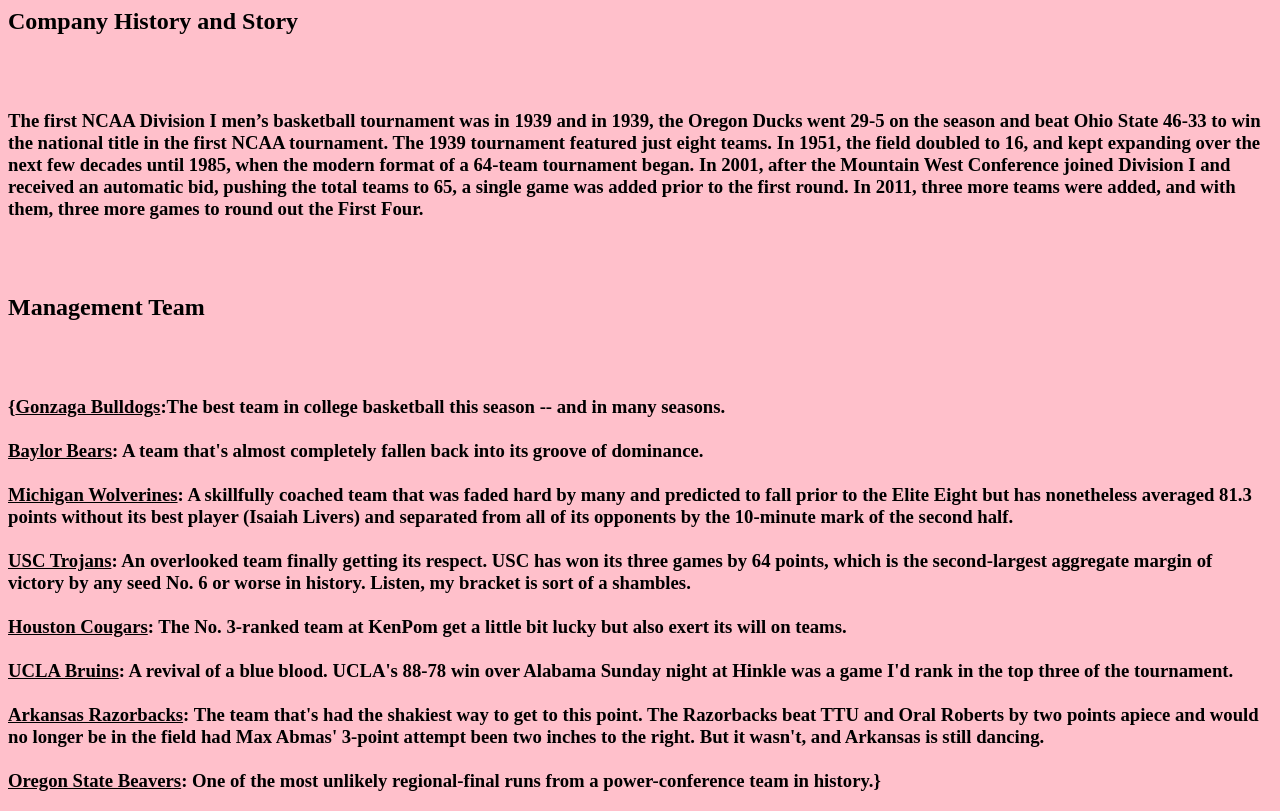
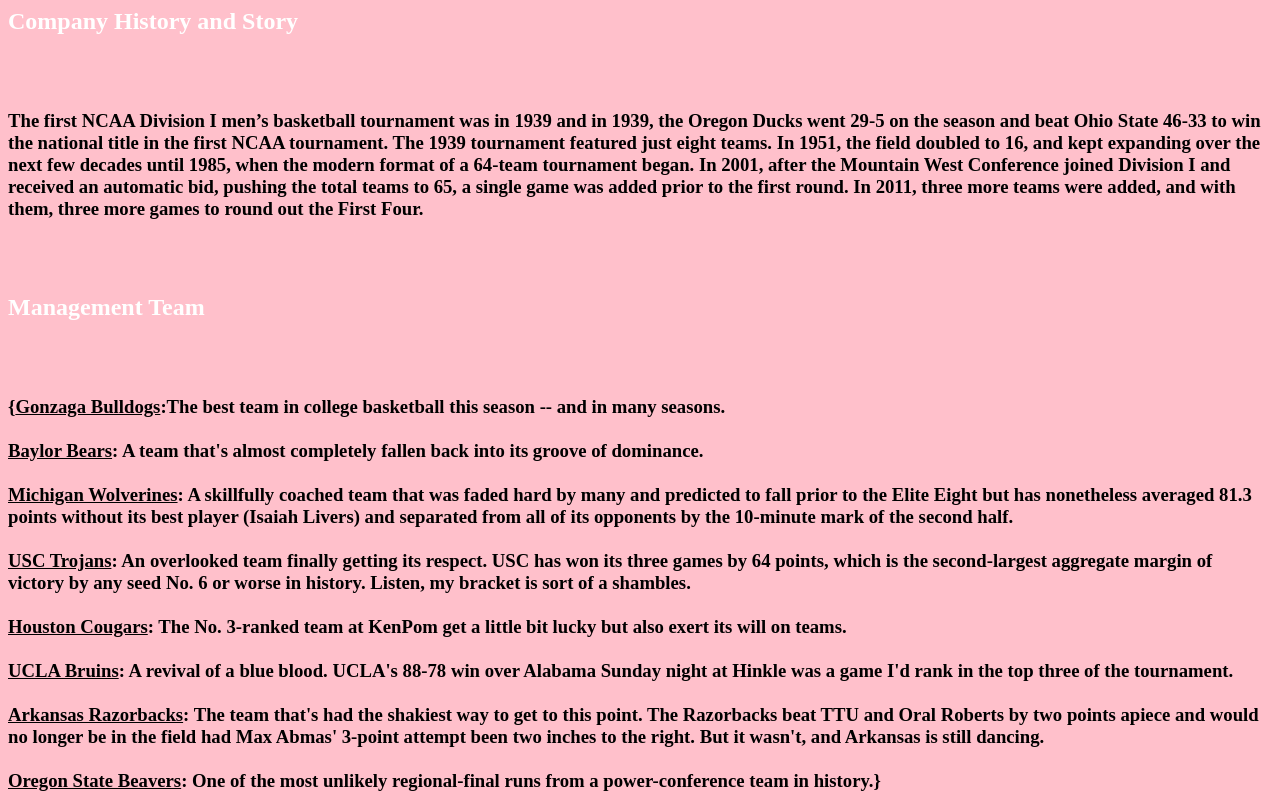
Before and after one commit to Dorisxixi/MGMT-382-project-1, a plain HTML site: page index.html in a window 1280 px wide. Drawn offline with Linux system fonts and the light colour scheme.

Commit message:
Update index.html

```diff
--- a/index.html
+++ b/index.html
@@ -2,7 +2,7 @@
 <head>
 </head>
 <body>
-  <h2><b>Company History and Story</b></h2>
+  <font color="white"><h2><b>Company History and Story</b></h2></font>
   <br>
   <br>
   <h3>The first NCAA Division I men’s basketball tournament was in 1939 and in 1939, the Oregon Ducks went 29-5 on the season and beat Ohio State 46-33 to win the
@@ -12,7 +12,7 @@
     more games to round out the First Four.</h3>
   <br>
   <br>
-  <h2><b>Management Team</b></h2>
+  <font color="white"><h2><b>Management Team</b></h2></font>
   <br>
   <br>
   <h3>{<u>Gonzaga Bulldogs</u>:The best team in college basketball this season -- and in many seasons.
```
